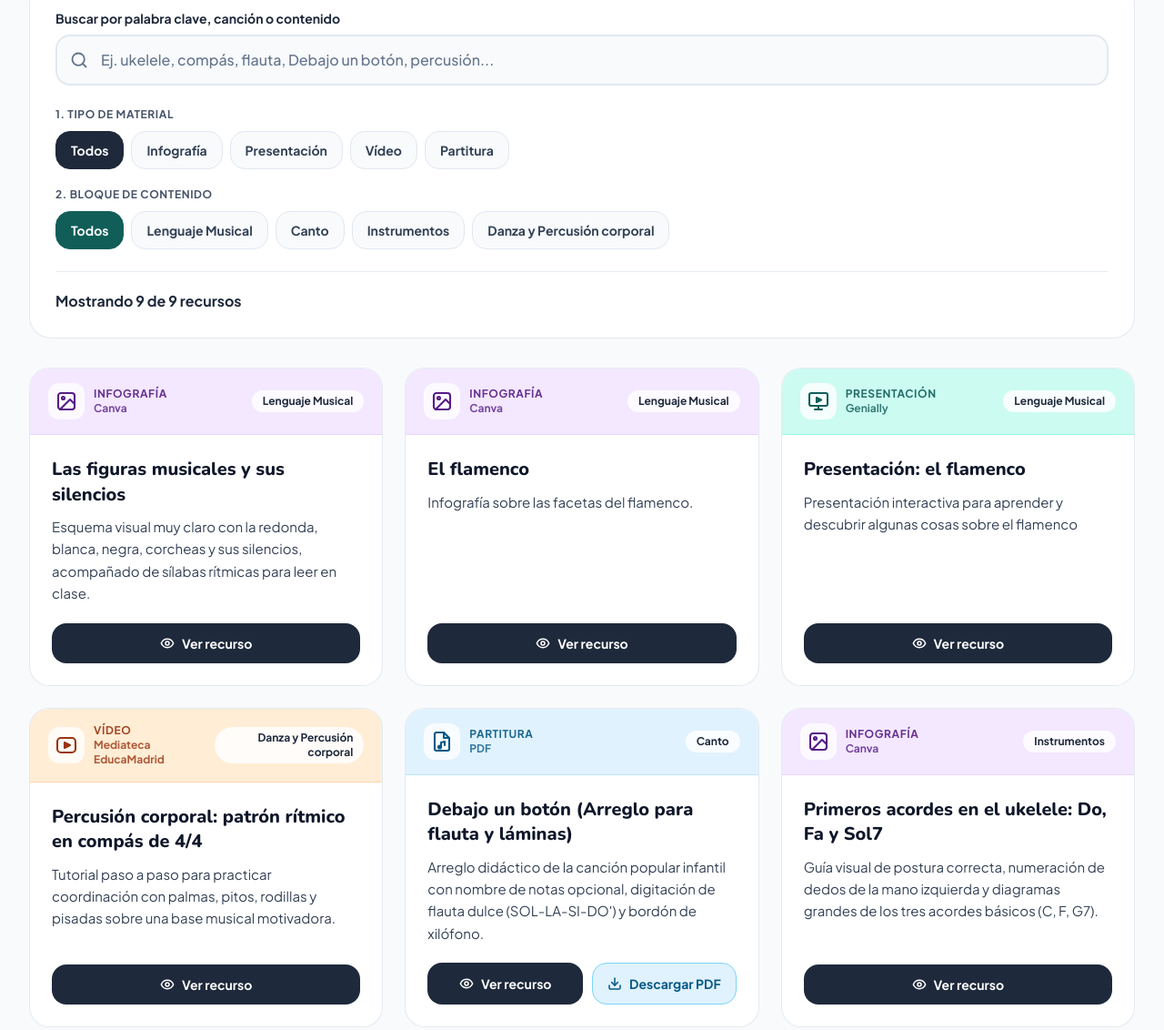
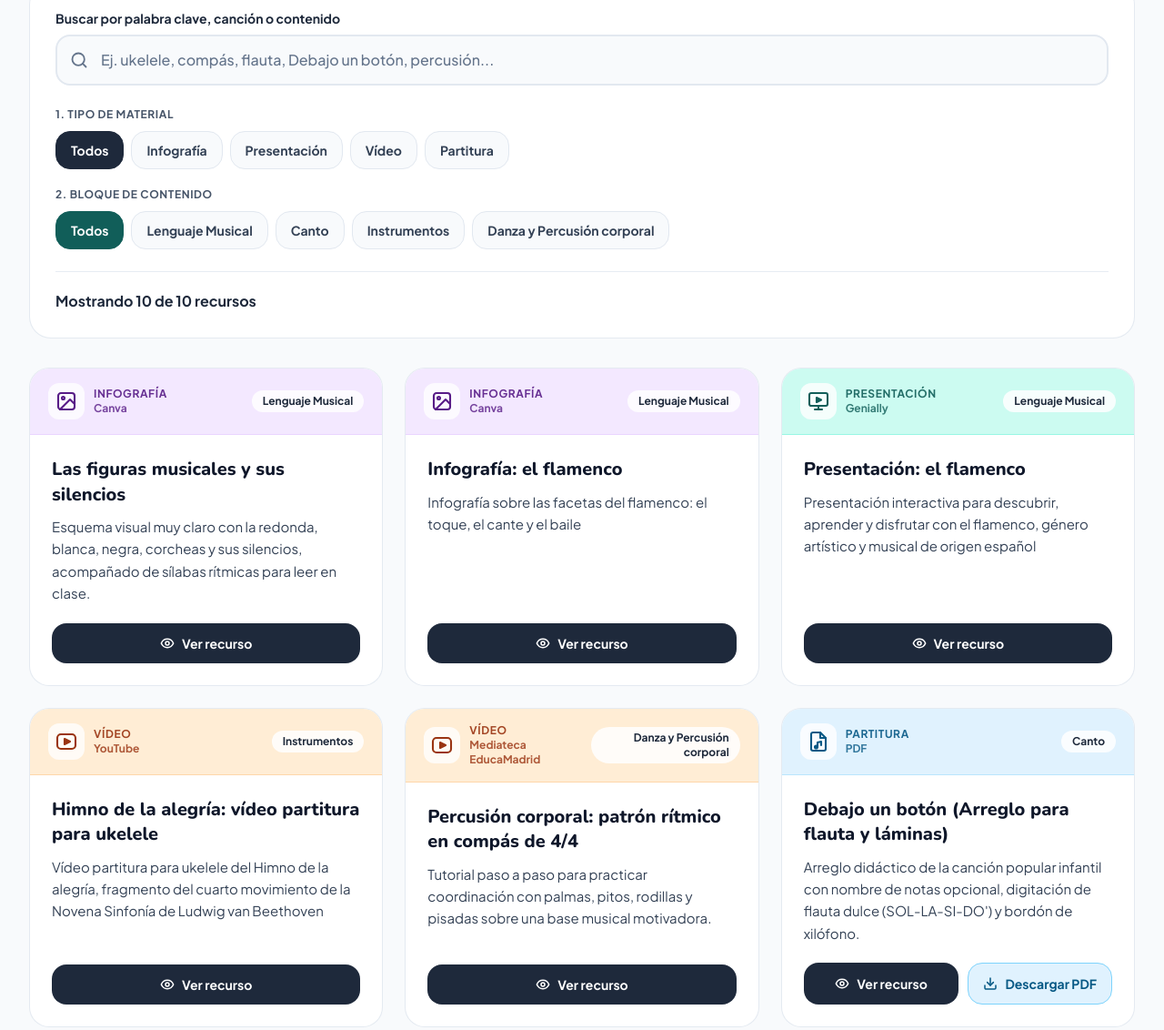
Before and after one commit to alvramirezp/recursos, a plain HTML site: page index.html in a window 1280 px wide. Shown: the part 263-1395 px from the top of the page at 91% size. Drawn offline with nearby package versions, Linux system fonts and the light colour scheme.

Commit message:
Update index.html

```diff
--- a/index.html
+++ b/index.html
@@ -346,25 +346,36 @@
         urlDescarga: ""
       },
       {
-        id: "flamenco",
-        titulo: "El flamenco",
+        id: "flamenco-infografia",
+        titulo: "Infografía: el flamenco",
         tipo: "Infografía",
         plataforma: "Canva",
         bloque: "Lenguaje Musical",
-        descripcion: "Infografía sobre las facetas del flamenco.",
-        etiquetas: ["flamenco", "facetas"],
+        descripcion: "Infografía sobre las facetas del flamenco: el toque, el cante y el baile",
+        etiquetas: ["flamenco", "facetas", "palos"],
         urlVer: "https://www.canva.com/design/DAHHOHqQikY/N6HeuG57LDRWySA8ycpm0g/view?embed",
         urlDescarga: ""
       },
       {
-        id: "El flamenco",
+        id: "flamenco-presentacion",
         titulo: "Presentación: el flamenco",
         tipo: "Presentación",
         plataforma: "Genially",
         bloque: "Lenguaje Musical",
-        descripcion: "Presentación interactiva para aprender y descubrir algunas cosas sobre el flamenco",
+        descripcion: "Presentación interactiva para descubrir, aprender y disfrutar con el flamenco, género artístico y musical de origen español",
         etiquetas: ["flamenco", "audiciones", "facetas", "lenguaje musical"],
         urlVer: "https://view.genially.com/69e268e131bfdf530089de95",
+        urlDescarga: ""
+      },
+      {
+        id: "video-himno-de-la-alegria",
+        titulo: "Himno de la alegría: vídeo partitura para ukelele",
+        tipo: "Vídeo",
+        plataforma: "YouTube",
+        bloque: "Instrumentos",
+        descripcion: "Vídeo partitura para ukelele del Himno de la alegría, fragmento del cuarto movimiento de la Novena Sinfonía de Ludwig van Beethoven",
+        etiquetas: ["himno", "ukelele", "video partitura", "alegría", "beethoven"],
+        urlVer: "https://www.youtube.com/watch?v=N8CHmzDF19c",
         urlDescarga: ""
       },
       {
```
